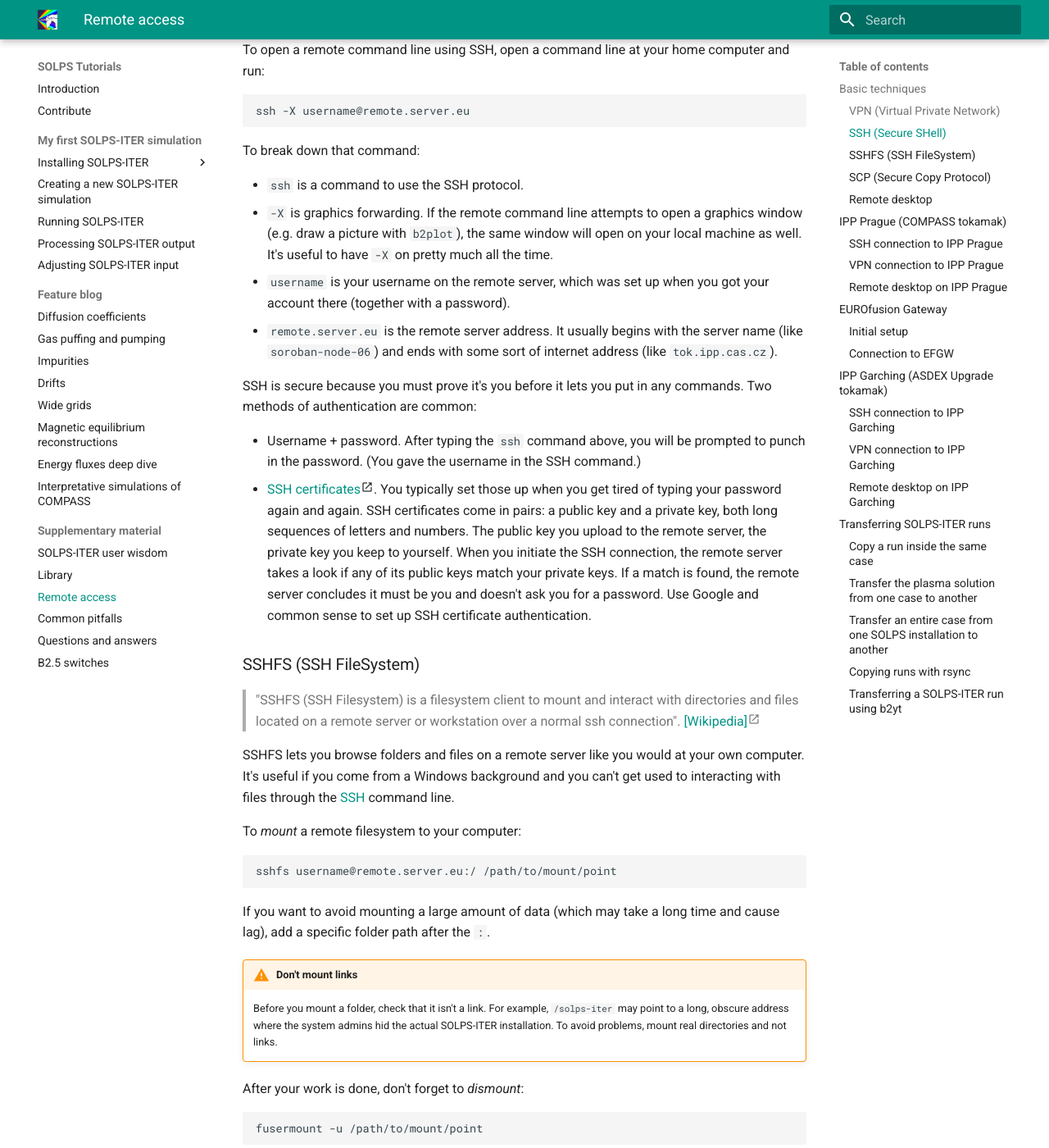
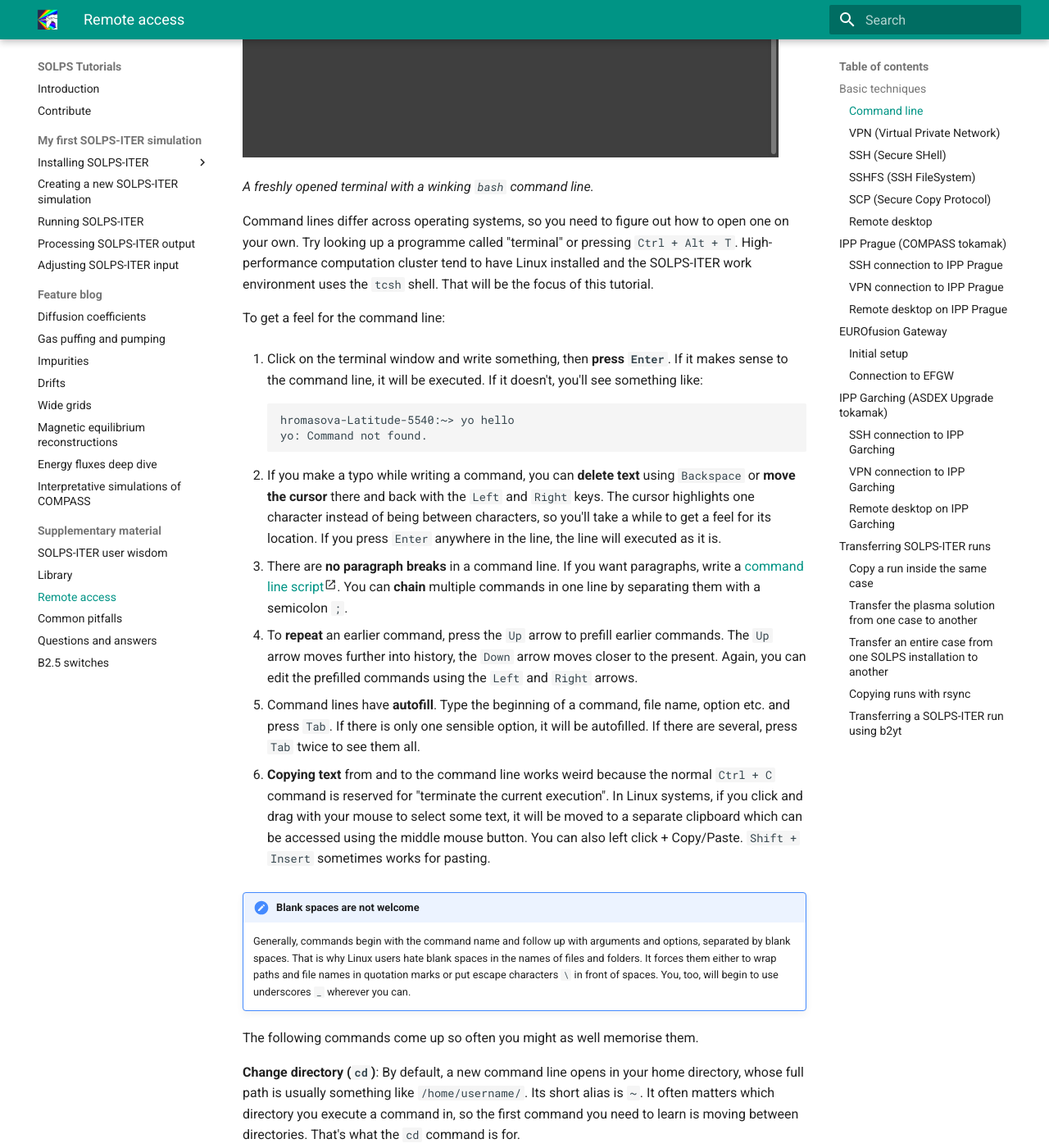
Before and after one commit to iterorganization/SOLPS-Tutorials, an MkDocs documentation site: the page built from docs/supplementary/Remote_access.md, in a window 1280 px wide and 1400 px high, scrolled down 1729 px. Shown: the whole window at 82% size. Built offline with MkDocs 1.6.1 and Material for MkDocs 9.7.7, drawn with Linux system fonts in a browser that asks for light colours; some of the changed text lies outside the part shown.

Commit message:
Add a command line tutorial to Remote access

````diff
--- a/docs/supplementary/Remote_access.md
+++ b/docs/supplementary/Remote_access.md
@@ -24,12 +24,104 @@ This is how the *Remote access* document came to be.
 
 ## Basic techniques
 
+First, if you've never worked with a Linux [command line](#command-line), now is the time to start.
+
 After you set up a [VPN](#vpn-virtual-private-network), there are two main ways to connect to remote servers:
 
 - [SSH](#ssh-secure-shell): fast, baggage-free, only command line
 - [Remote desktop](#remote-desktop): possibly laggy, but full graphical desktop (e.g. for the [SOLPS GUI](https://static.iter.org/imas/assets/solps-iter/html/index.html)<span class="material-symbols-outlined">open_in_new</span>)
 
 Which method you'll grow to prefer depends on how you interact with SOLPS-ITER. To start with, set them both up and see which one you like better. You may find yourself alternating between them depending on what you need to do.
+
+
+### Command line
+
+> "A command-line interface (CLI), also known as a command-line shell, is a means of interacting with software via commands – each formatted as a line of text." [[Wikipedia]](https://en.wikipedia.org/wiki/Command-line_interface)<span class="material-symbols-outlined">open_in_new</span>
+
+Sane parents teach their children how to use computers with desktops and touch screens. SOLPS-ITER is not a sane parent. It knows only one language: the command line. ([Exceptions](../my_first_simulation/Creating_a_new_SOLPS-ITER_simulation.md#create-the-geometry-file-dg-with-divgeo) prove the [rule](https://static.iter.org/imas/assets/solps-iter/html/index.html)<span class="material-symbols-outlined">open_in_new</span>.) Or a shell. Or a terminal. Or a CLI. Or a console. [Whatever you feel like calling it today](https://www.freecodecamp.org/news/command-line-for-beginners/)<span class="material-symbols-outlined">open_in_new</span>.
+
+![img](../img/command_line.png)
+
+*A freshly opened terminal with a winking `bash` command line.*
+
+Command lines differ across operating systems, so you need to figure out how to open one on your own. Try looking up a programme called "terminal" or pressing `Ctrl + Alt + T`. High-performance computation cluster tend to have Linux installed and the SOLPS-ITER work environment uses the `tcsh` shell. That will be the focus of this tutorial.
+
+To get a feel for the command line:
+
+1. Click on the terminal window and write something, then **press `Enter`**. If it makes sense to the command line, it will be executed. If it doesn't, you'll see something like:
+
+    ```bash
+    hromasova-Latitude-5540:~> yo hello
+    yo: Command not found.
+    ```
+
+2. If you make a typo while writing a command, you can **delete text** using `Backspace` or **move the cursor** there and back with the `Left` and `Right` keys. The cursor highlights one character instead of being between characters, so you'll take a while to get a feel for its location. If you press `Enter` anywhere in the line, the line will executed as it is.
+
+3. There are **no paragraph breaks** in a command line. If you want paragraphs, write a [command line script](https://www.freecodecamp.org/news/command-line-for-beginners/)<span class="material-symbols-outlined">open_in_new</span>. You can **chain** multiple commands in one line by separating them with a semicolon `;`.
+
+4. To **repeat** an earlier command, press the `Up` arrow to prefill earlier commands. The `Up` arrow moves further into history, the `Down` arrow moves closer to the present. Again, you can edit the prefilled commands using the `Left` and `Right` arrows.
+
+5. Command lines have **autofill**. Type the beginning of a command, file name, option etc. and press `Tab`. If there is only one sensible option, it will be autofilled. If there are several, press `Tab` twice to see them all.
+
+6. **Copying text** from and to the command line works weird because the normal `Ctrl + C` command is reserved for "terminate the current execution". In Linux systems, if you click and drag with your mouse to select some text, it will be moved to a separate clipboard which can be accessed using the middle mouse button. You can also left click + Copy/Paste. `Shift + Insert` sometimes works for pasting.
+
+/// hint | Blank spaces are not welcome
+Generally, commands begin with the command name and follow up with arguments and options, separated by blank spaces. That is why Linux users hate blank spaces in the names of files and folders. It forces them either to wrap paths and file names in quotation marks or put escape characters `\` in front of spaces. You, too, will begin to use underscores `_` wherever you can.
+///
+
+The following commands come up so often you might as well memorise them.
+
+**Change directory (`cd`)**: By default, a new command line opens in your home directory, whose full path is usually something like `/home/username/`. Its short alias is `~`. It often matters which directory you execute a command in, so the first command you need to learn is moving between directories. That's what the `cd` command is for.
+
+```tcsh
+# Move (from the home directory) to the Documents subdirectory
+cd Documents
+
+# Move from Documents back into its parent directory
+cd ..
+
+# Move along a compound relative path
+cd ../../usr/share
+
+# Move to an absolute path
+cd /home/hromasova/Documents
+```
+
+**List (`ls`)**: To see what's in the current directory:
+
+```tcsh
+hromasova-Latitude-5540:~> ls
+ COMPASS			     Templates
+ Desktop			     thunderbird
+ Documents			    'Traumerei cello+piano 1.png'
+ Downloads			    'Traumerei cello+piano 2.png'
+ Music				    'Traumerei cello+piano 3.png'
+ Pictures			     Videos
+ Public
+```
+
+**Copy (`cp`)**:
+
+```tcsh
+# Copy and paste inside the current directory
+cp input.dat input.dat_does_not_work
+
+# Copy and paste across directories (either path can be relative or absolute)
+cp /home/username/Pictures/picture_of_Richard.png for_my_boy.png
+```
+
+**Remove (`rm`)**:
+
+```tcsh
+# Do not remove b2mn.dat please
+rm b2mn.prt
+```
+
+/// warning | Beware
+The `rm` command will **not** move your file to the Trash folder. It will delete them without a trace. Be safe.
+///
+
+See more commands in [Antonello Zito's notes](../files/Antonello_Zito_notes.pdf)<span class="material-symbols-outlined">download</span>, section 3 *Basic UNIX commands and computing*.
 
 
 ### VPN (Virtual Private Network)
@@ -46,7 +138,7 @@ There are many softwares providing VPN services and each institute has its own f
 
 > "The Secure Shell Protocol (SSH Protocol) is a cryptographic network protocol for operating network services securely over an unsecured network." [[Wikipedia]](https://en.wikipedia.org/wiki/Secure_Shell)<span class="material-symbols-outlined">open_in_new</span>
 
-You know how you can open a [terminal/command line](https://en.wikipedia.org/wiki/Command-line_interface)<span class="material-symbols-outlined">open_in_new</span> on your computer and command it to do all sorts of wild stuff? SSH lets you open a command line on a remote server. And then you can do all sorts of wild stuff *there*! Like run SOLPS-ITER!
+You know how you can open a [command line](#command-line) on your computer and command it to do all sorts of wild stuff? SSH lets you open a command line on a remote server. And then you can do all sorts of wild stuff *there*! Like run SOLPS-ITER!
 
 To open a remote command line using SSH, open a command line at your home computer and run:
 
````
Also changed, not shown: docs/img/command_line.png (added).
